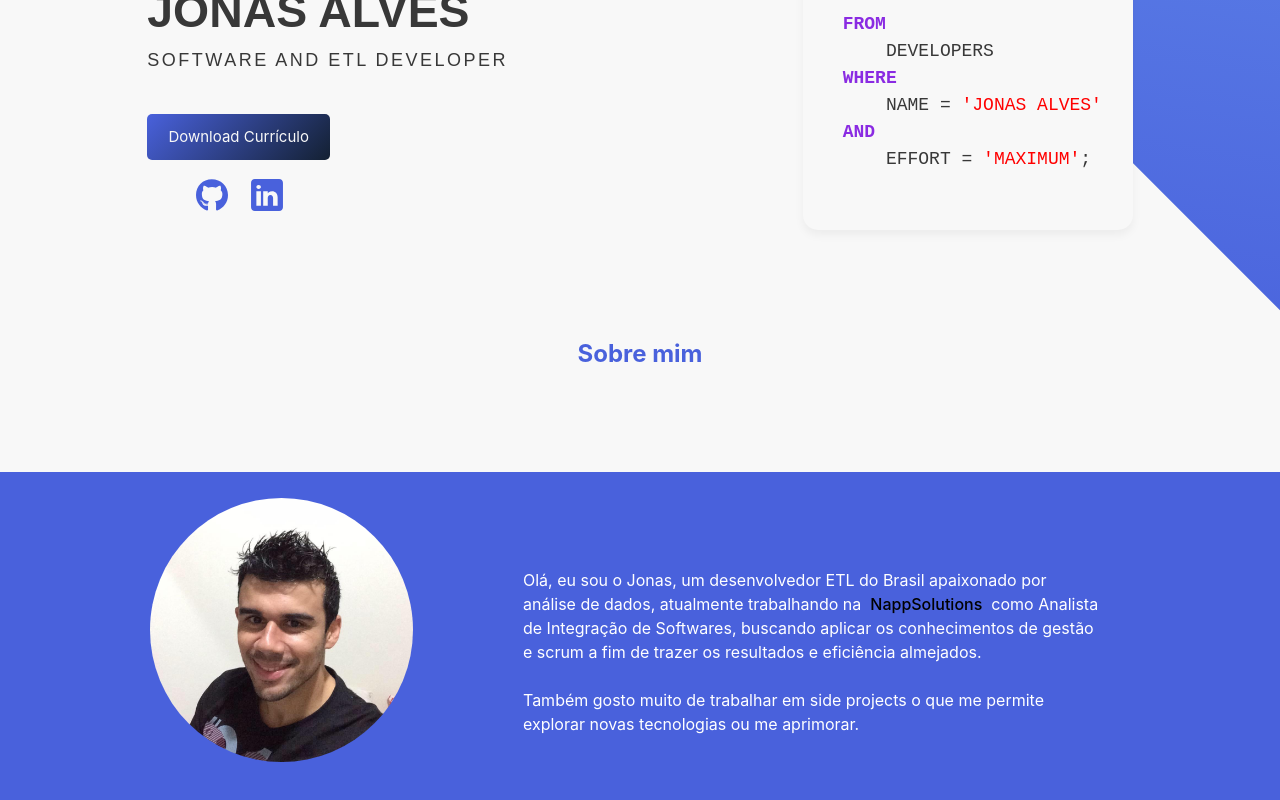
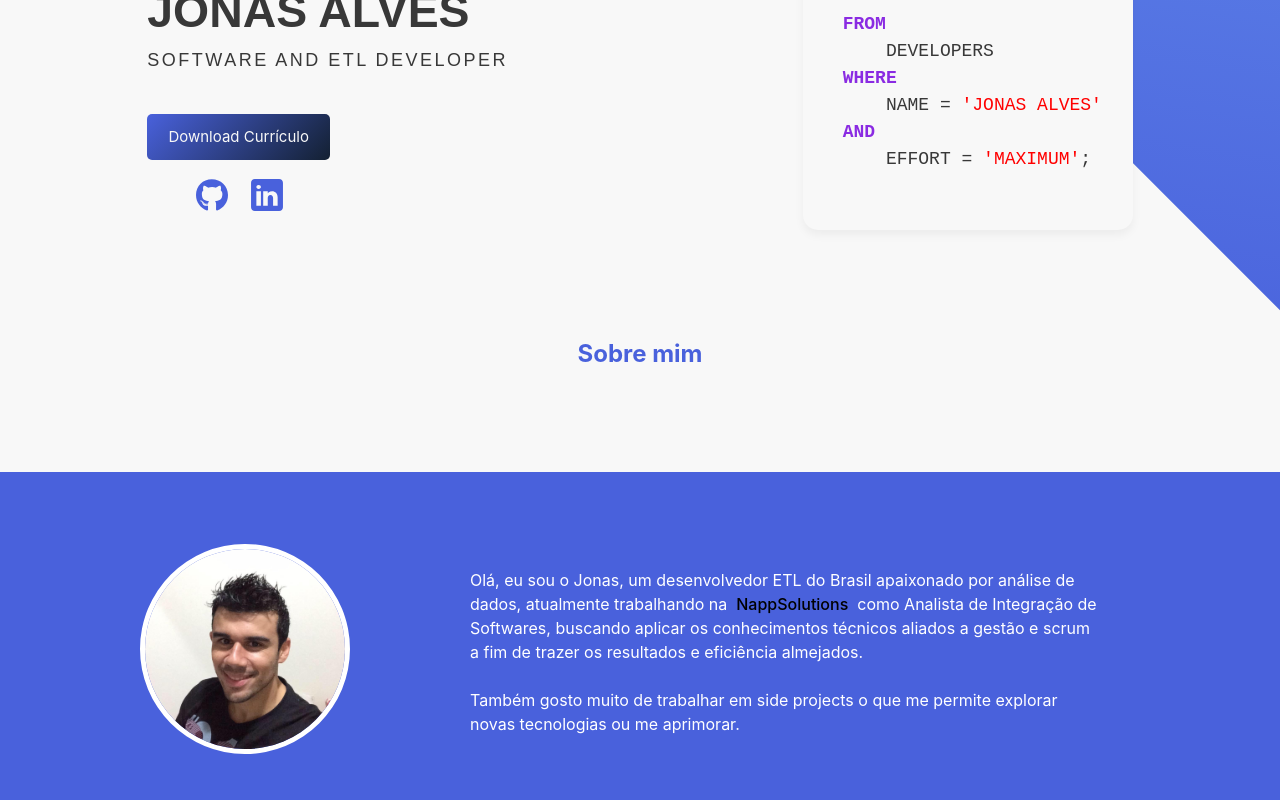
Before and after one commit to jo-alves22/portfolioreact, a React (Vite) app: page / in a window 1280 px wide. Shown: the part 400-1200 px from the top of the page. Built offline with nearby package versions, Linux system fonts and the light colour scheme.

Commit message:
ajust aboutme component

```diff
--- a/src/components/aboutme/aboutme.css
+++ b/src/components/aboutme/aboutme.css
@@ -11,12 +11,14 @@ section{
     background-color: rgb(73, 97, 220);
     padding-left: 100px;
     padding-right: 100px;
+    align-items: center;
 
 }
 figure img{
-    width: 100%;
+    width: 200px;
     border-radius: 50%;
-    padding: 10px;
+
+    border: solid 5px white;
 }
 .infoabout{
     text-align: left;
--- a/src/components/aboutme/aboutme.jsx
+++ b/src/components/aboutme/aboutme.jsx
@@ -17,7 +17,7 @@ export default function Aboutme () {
                         &nbsp;
                         <b><a href="https://www.nappsolutions.com.br/" target="_blank" >NappSolutions</a></b>
                         &nbsp;
-                        como Analista de Integração de Softwares, buscando aplicar os conhecimentos de gestão
+                        como Analista de Integração de Softwares, buscando aplicar os conhecimentos técnicos aliados a gestão
                         e scrum a fim de trazer os resultados e eficiência almejados.
                         <br></br>
                         <br></br>
```
